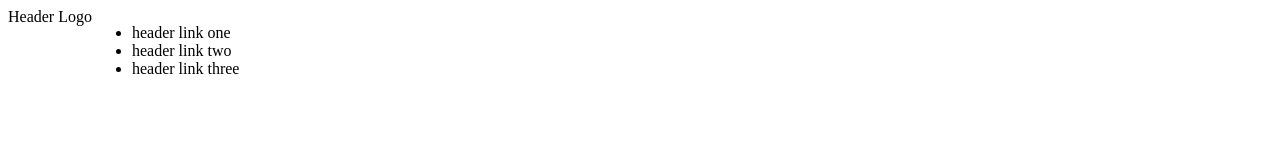
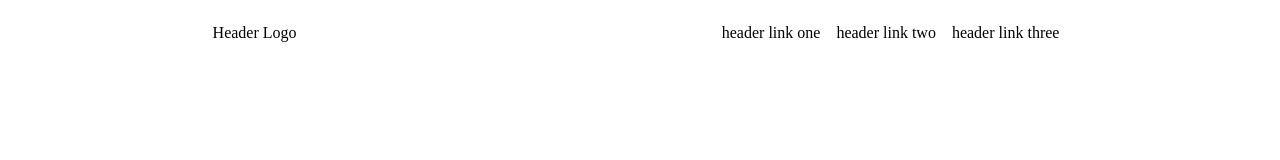
Before and after one commit to Jrootexe/odin-landing-page, a plain HTML site: page index.html in a window 1280 px wide. Drawn offline with Linux system fonts and the light colour scheme.

Commit message:
Align the header at the top of the page

```diff
--- a/index.css
+++ b/index.css
@@ -1,4 +1,16 @@
 .header {
     display: flex;
-    align-items: flex-start;
+    justify-content: space-around;
+    padding: 16px;
+    margin: 0px;
 }
+
+.subheader {
+    list-style: none;
+    display: flex;
+    margin: 0px;
+}
+
+.hli {
+    padding: 0 8px;
+}
--- a/index.html
+++ b/index.html
@@ -8,10 +8,10 @@
     <body>
         <div class="header">
             <div class=logo>Header Logo</div>
-            <ul>
-                <li class="subheader">header link one</li>
-                <li class="subheader">header link two</li>
-                <li class="subheader">header link three</li>
+            <ul class="subheader">
+                <li class="hli">header link one</li>
+                <li class="hli">header link two</li>
+                <li class="hli">header link three</li>
             </ul>
         </div>
     </body>
```
